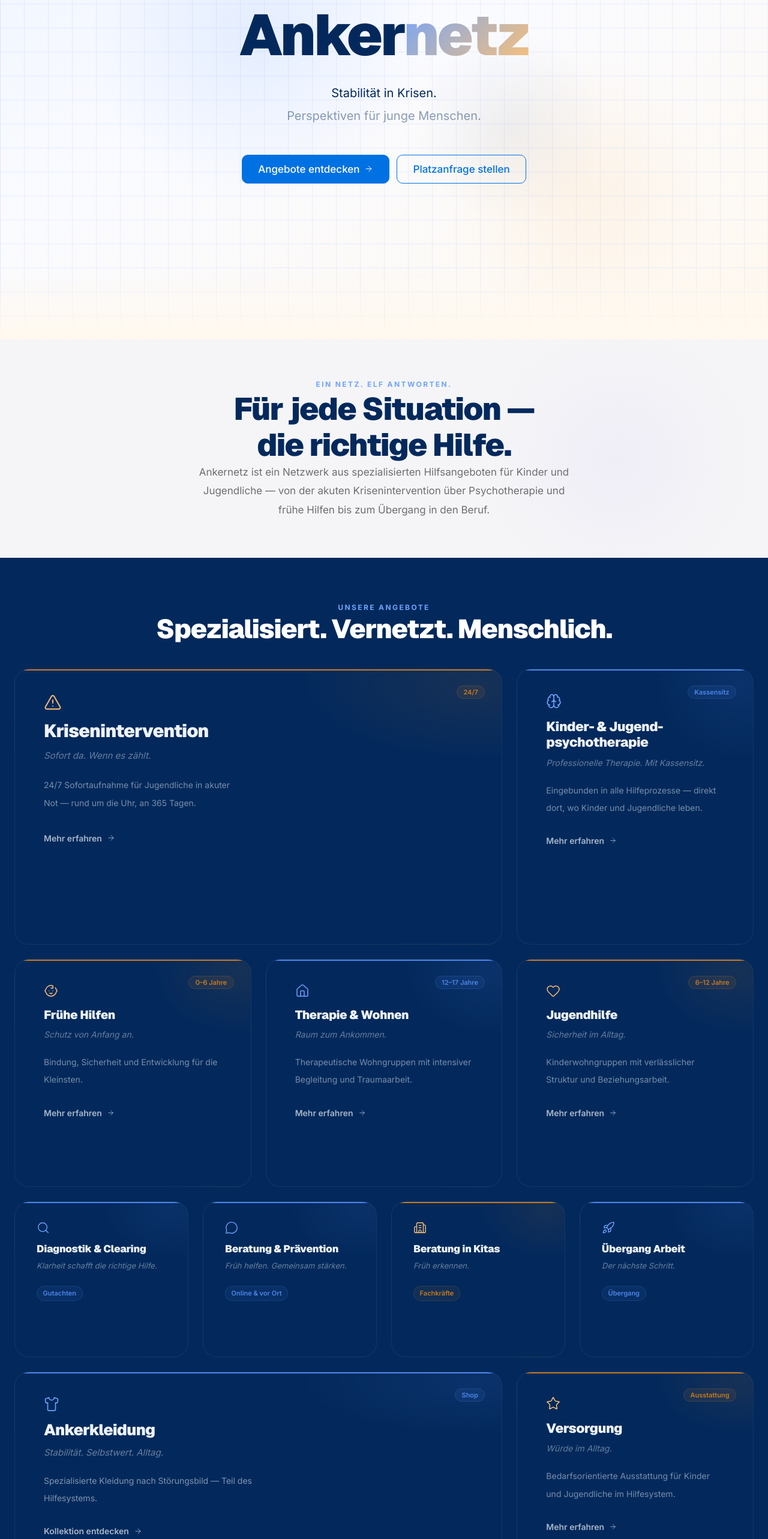
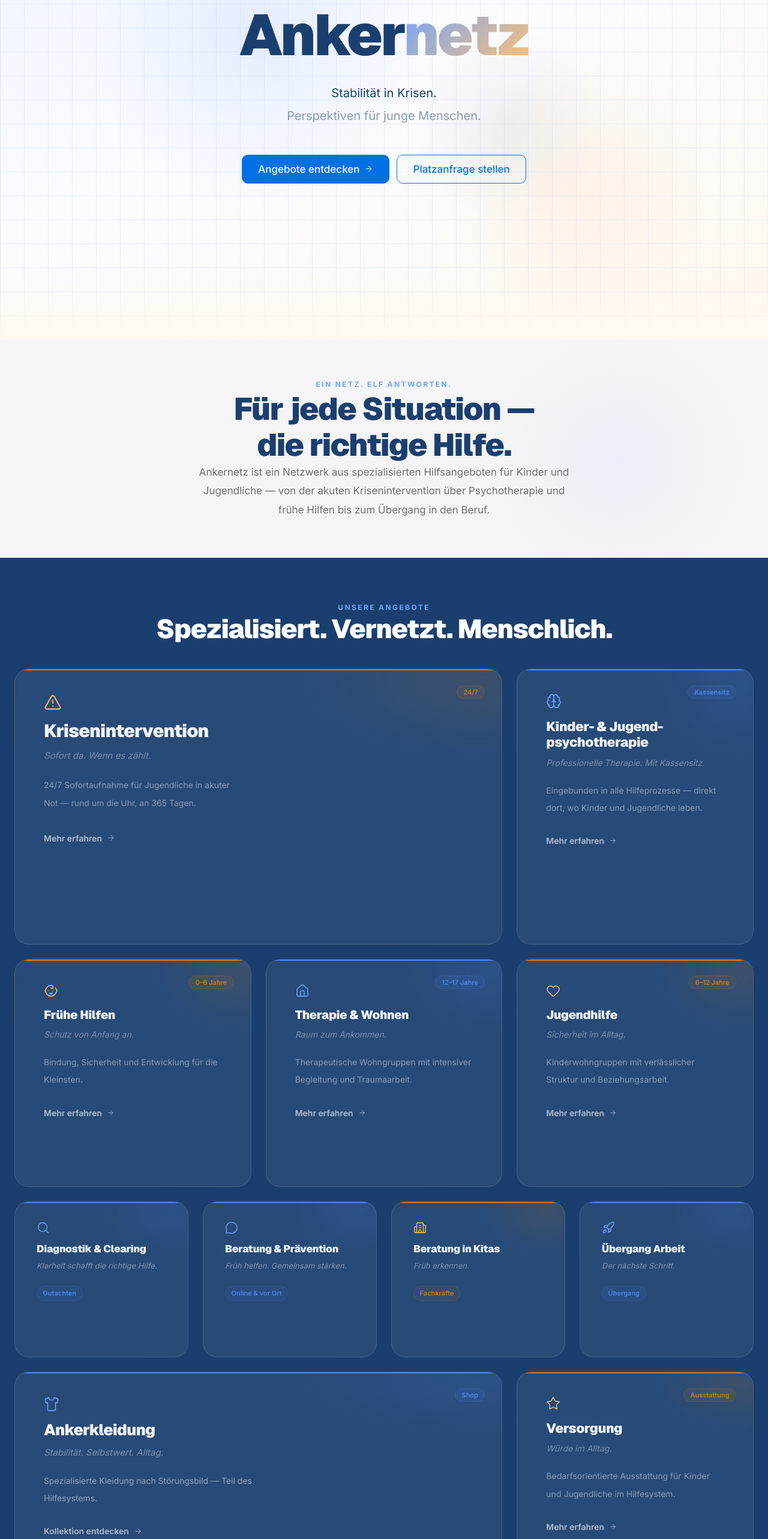
Before and after one commit to ankernetz/ankernetz, a Next.js app: page / in a window 1280 px wide. Shown: the part 234-2800 px from the top of the page at 60% size. Built offline with nearby package versions, Linux system fonts and the light colour scheme.

Commit message:
Landing: dark baby blue #1a3f6f bg, glassmorphic cards rgba(255,255,255,0.06)

```diff
--- a/app/page.tsx
+++ b/app/page.tsx
@@ -80,7 +80,7 @@ export default function HomePage() {
           </div>
 
           <h1 className="fade-in-up delay-1 leading-none"
-            style={{ fontSize: "clamp(3.25rem,9vw,6rem)", fontWeight: 900, letterSpacing: "-0.035em", color: "#03295C", marginBottom: "1.5rem" }}>
+            style={{ fontSize: "clamp(3.25rem,9vw,6rem)", fontWeight: 900, letterSpacing: "-0.035em", color: "#1a3f6f", marginBottom: "1.5rem" }}>
             Anker<span style={{
               backgroundImage: "linear-gradient(135deg, #6FA3FE 0%, #FEC274 100%)",
               WebkitBackgroundClip: "text",
@@ -90,7 +90,7 @@ export default function HomePage() {
           </h1>
 
           <div className="fade-in-up delay-2" style={{ marginBottom: "3rem" }}>
-            <p style={{ fontSize: "clamp(1.0625rem,2.2vw,1.25rem)", color: "#03295C", fontWeight: 400, lineHeight: 1.7, marginBottom: "0.25rem" }}>
+            <p style={{ fontSize: "clamp(1.0625rem,2.2vw,1.25rem)", color: "#1a3f6f", fontWeight: 400, lineHeight: 1.7, marginBottom: "0.25rem" }}>
               Stabilität in Krisen.
             </p>
             <p style={{ fontSize: "clamp(1.0625rem,2.2vw,1.25rem)", color: "rgba(3,41,92,0.45)", fontWeight: 400, lineHeight: 1.7 }}>
@@ -131,7 +131,7 @@ export default function HomePage() {
               <p className="text-xs font-bold uppercase tracking-[0.2em] text-[#6FA3FE] mb-5">
                 Ein Netz. Elf Antworten.
               </p>
-              <h2 className="text-[clamp(2rem,5vw,3.25rem)] font-black text-[#03295C] mb-8 leading-[1.1]"
+              <h2 className="text-[clamp(2rem,5vw,3.25rem)] font-black text-[#1a3f6f] mb-8 leading-[1.1]"
                 style={{ letterSpacing: "-0.03em" }}>
                 Für jede Situation —<br />die richtige Hilfe.
               </h2>
@@ -145,7 +145,7 @@ export default function HomePage() {
       </section>
 
       {/* ═══ BENTO GRID — ANGEBOTE ═══ — DUNKEL */}
-      <section id="angebote" className="bg-[#03295C]" style={{ paddingTop: "4.5rem", paddingBottom: "5rem" }}>
+      <section id="angebote" className="bg-[#1a3f6f]" style={{ paddingTop: "4.5rem", paddingBottom: "5rem" }}>
         <div className="site-container">
 
           {/* Abschnitts-Header */}
@@ -168,7 +168,7 @@ export default function HomePage() {
 
             <BlurFade className="md:col-span-2">
               <Link href="/krisenintervention" className="bento-card group relative flex flex-col overflow-hidden"
-                style={{ background: `radial-gradient(ellipse 65% 50% at 95% 5%, ${angebote[0].stripe}1a 0%, transparent 55%), #03295C`, border: "1px solid rgba(255,255,255,0.06)", borderRadius: "1.5rem", minHeight: "460px", padding: "2.5rem 3rem" }}>
+                style={{ background: `radial-gradient(ellipse 65% 50% at 95% 5%, ${angebote[0].stripe}22 0%, transparent 55%), rgba(255,255,255,0.06)`, border: "1px solid rgba(255,255,255,0.12)", borderRadius: "1.5rem", minHeight: "460px", padding: "2.5rem 3rem" }}>
                 <div style={{ position: "absolute", top: 0, left: 0, right: 0, height: "2px", background: angebote[0].stripe }} />
                 <div style={{ position: "absolute", top: "1.5rem", right: "1.75rem" }}>
                   <span style={{ fontSize: "0.6875rem", fontWeight: 600, color: angebote[0].stripe, background: `${angebote[0].stripe}18`, border: `1px solid ${angebote[0].stripe}35`, padding: "0.2rem 0.65rem", borderRadius: "100px" }}>{angebote[0].badge}</span>
@@ -187,7 +187,7 @@ export default function HomePage() {
 
             <BlurFade delay={0.1}>
               <Link href="/psychotherapie" className="bento-card group relative flex flex-col overflow-hidden"
-                style={{ background: `radial-gradient(ellipse 65% 50% at 95% 5%, ${angebote[1].stripe}1a 0%, transparent 55%), #03295C`, border: "1px solid rgba(255,255,255,0.06)", borderRadius: "1.5rem", minHeight: "460px", padding: "2.5rem 3rem" }}>
+                style={{ background: `radial-gradient(ellipse 65% 50% at 95% 5%, ${angebote[1].stripe}22 0%, transparent 55%), rgba(255,255,255,0.06)`, border: "1px solid rgba(255,255,255,0.12)", borderRadius: "1.5rem", minHeight: "460px", padding: "2.5rem 3rem" }}>
                 <div style={{ position: "absolute", top: 0, left: 0, right: 0, height: "2px", background: angebote[1].stripe }} />
                 <div style={{ position: "absolute", top: "1.5rem", right: "1.75rem" }}>
                   <span style={{ fontSize: "0.6875rem", fontWeight: 600, color: angebote[1].stripe, background: `${angebote[1].stripe}18`, border: `1px solid ${angebote[1].stripe}35`, padding: "0.2rem 0.65rem", borderRadius: "100px" }}>{angebote[1].badge}</span>
@@ -212,7 +212,7 @@ export default function HomePage() {
               return (
                 <BlurFade key={a.slug} delay={i * 0.08}>
                   <Link href={`/${a.slug}`} className="bento-card group relative flex flex-col overflow-hidden"
-                    style={{ background: `radial-gradient(ellipse 65% 50% at 95% 5%, ${a.stripe}1a 0%, transparent 55%), #03295C`, border: "1px solid rgba(255,255,255,0.06)", borderRadius: "1.5rem", minHeight: "380px", padding: "2.5rem 3rem" }}>
+                    style={{ background: `radial-gradient(ellipse 65% 50% at 95% 5%, ${a.stripe}22 0%, transparent 55%), rgba(255,255,255,0.06)`, border: "1px solid rgba(255,255,255,0.12)", borderRadius: "1.5rem", minHeight: "380px", padding: "2.5rem 3rem" }}>
                     <div style={{ position: "absolute", top: 0, left: 0, right: 0, height: "2px", background: a.stripe }} />
                     <div style={{ position: "absolute", top: "1.5rem", right: "1.75rem" }}>
                       <span style={{ fontSize: "0.6875rem", fontWeight: 600, color: a.stripe, background: `${a.stripe}18`, border: `1px solid ${a.stripe}35`, padding: "0.2rem 0.65rem", borderRadius: "100px" }}>{a.badge}</span>
@@ -239,7 +239,7 @@ export default function HomePage() {
               return (
                 <BlurFade key={a.slug} delay={i * 0.06}>
                   <Link href={`/${a.slug}`} className="bento-card group relative flex flex-col overflow-hidden"
-                    style={{ background: `radial-gradient(ellipse 70% 55% at 90% 5%, ${a.stripe}18 0%, transparent 55%), #03295C`, border: "1px solid rgba(255,255,255,0.06)", borderRadius: "1.5rem", minHeight: "260px", padding: "2rem 2.25rem" }}>
+                    style={{ background: `radial-gradient(ellipse 70% 55% at 90% 5%, ${a.stripe}22 0%, transparent 55%), rgba(255,255,255,0.06)`, border: "1px solid rgba(255,255,255,0.12)", borderRadius: "1.5rem", minHeight: "260px", padding: "2rem 2.25rem" }}>
                     <div style={{ position: "absolute", top: 0, left: 0, right: 0, height: "2px", background: a.stripe }} />
                     <div style={{ position: "relative", zIndex: 10 }}>
                       <Icon size={22} strokeWidth={1.5} style={{ color: a.iconColor, marginBottom: "0.875rem" }} />
@@ -258,7 +258,7 @@ export default function HomePage() {
 
             <BlurFade delay={0.08} className="md:col-span-2">
               <Link href="/ankerkleidung" className="bento-card group relative flex flex-col overflow-hidden"
-                style={{ background: `radial-gradient(ellipse 65% 50% at 95% 5%, ${angebote[9].stripe}1a 0%, transparent 55%), #03295C`, border: "1px solid rgba(255,255,255,0.06)", borderRadius: "1.5rem", minHeight: "260px", padding: "2.5rem 3rem" }}>
+                style={{ background: `radial-gradient(ellipse 65% 50% at 95% 5%, ${angebote[9].stripe}22 0%, transparent 55%), rgba(255,255,255,0.06)`, border: "1px solid rgba(255,255,255,0.12)", borderRadius: "1.5rem", minHeight: "260px", padding: "2.5rem 3rem" }}>
                 <div style={{ position: "absolute", top: 0, left: 0, right: 0, height: "2px", background: angebote[9].stripe }} />
                 <div style={{ position: "absolute", top: "1.5rem", right: "1.75rem" }}>
                   <span style={{ fontSize: "0.6875rem", fontWeight: 600, color: angebote[9].stripe, background: `${angebote[9].stripe}18`, border: `1px solid ${angebote[9].stripe}35`, padding: "0.2rem 0.65rem", borderRadius: "100px" }}>{angebote[9].badge}</span>
@@ -277,7 +277,7 @@ export default function HomePage() {
 
             <BlurFade delay={0.15}>
               <Link href="/versorgung" className="bento-card group relative flex flex-col overflow-hidden"
-                style={{ background: `radial-gradient(ellipse 65% 50% at 95% 5%, ${angebote[10].stripe}1a 0%, transparent 55%), #03295C`, border: "1px solid rgba(255,255,255,0.06)", borderRadius: "1.5rem", minHeight: "260px", padding: "2.5rem 3rem" }}>
+                style={{ background: `radial-gradient(ellipse 65% 50% at 95% 5%, ${angebote[10].stripe}22 0%, transparent 55%), rgba(255,255,255,0.06)`, border: "1px solid rgba(255,255,255,0.12)", borderRadius: "1.5rem", minHeight: "260px", padding: "2.5rem 3rem" }}>
                 <div style={{ position: "absolute", top: 0, left: 0, right: 0, height: "2px", background: angebote[10].stripe }} />
                 <div style={{ position: "absolute", top: "1.5rem", right: "1.75rem" }}>
                   <span style={{ fontSize: "0.6875rem", fontWeight: 600, color: angebote[10].stripe, background: `${angebote[10].stripe}18`, border: `1px solid ${angebote[10].stripe}35`, padding: "0.2rem 0.65rem", borderRadius: "100px" }}>{angebote[10].badge}</span>
@@ -304,7 +304,7 @@ export default function HomePage() {
           <BlurFade>
             <div style={{ marginBottom: "4.5rem" }}>
               <p style={{ fontSize: "0.6875rem", fontWeight: 700, letterSpacing: "0.18em", textTransform: "uppercase", color: "#6FA3FE", marginBottom: "1.25rem" }}>Was uns auszeichnet</p>
-              <h2 style={{ fontSize: "clamp(2rem,4vw,2.75rem)", fontWeight: 900, color: "#03295C", letterSpacing: "-0.028em", lineHeight: 1.15 }}>
+              <h2 style={{ fontSize: "clamp(2rem,4vw,2.75rem)", fontWeight: 900, color: "#1a3f6f", letterSpacing: "-0.028em", lineHeight: 1.15 }}>
                 Stärke durch Verbindung.
               </h2>
             </div>
@@ -319,7 +319,7 @@ export default function HomePage() {
                     <div style={{ width: "3.25rem", height: "3.25rem", borderRadius: "0.875rem", background: `${s.color}12`, border: `1px solid ${s.color}22`, display: "flex", alignItems: "center", justifyContent: "center", marginBottom: "2.25rem" }}>
                       <Icon size={22} strokeWidth={1.5} style={{ color: s.color }} />
                     </div>
-                    <h3 style={{ fontSize: "1.25rem", fontWeight: 900, color: "#03295C", letterSpacing: "-0.02em", marginBottom: "1rem" }}>{s.titel}</h3>
+                    <h3 style={{ fontSize: "1.25rem", fontWeight: 900, color: "#1a3f6f", letterSpacing: "-0.02em", marginBottom: "1rem" }}>{s.titel}</h3>
                     <p style={{ fontSize: "0.9375rem", color: "#6E6E73", lineHeight: "2", fontWeight: 400 }}>{s.text}</p>
                   </div>
                 </BlurFade>
@@ -331,7 +331,7 @@ export default function HomePage() {
 
       {/* ═══ FÜR FACHKRÄFTE ═══ */}
       <section className="text-white relative overflow-hidden"
-        style={{ background: "#03295C", paddingTop: "6rem", paddingBottom: "6rem" }}>
+        style={{ background: "#1a3f6f", paddingTop: "6rem", paddingBottom: "6rem" }}>
 
         {/* Subtle grid lines */}
         <div className="absolute inset-0 pointer-events-none" style={{ backgroundImage: "linear-gradient(rgba(255,255,255,0.02) 1px, transparent 1px), linear-gradient(90deg, rgba(255,255,255,0.02) 1px, transparent 1px)", backgroundSize: "60px 60px" }} />
```
